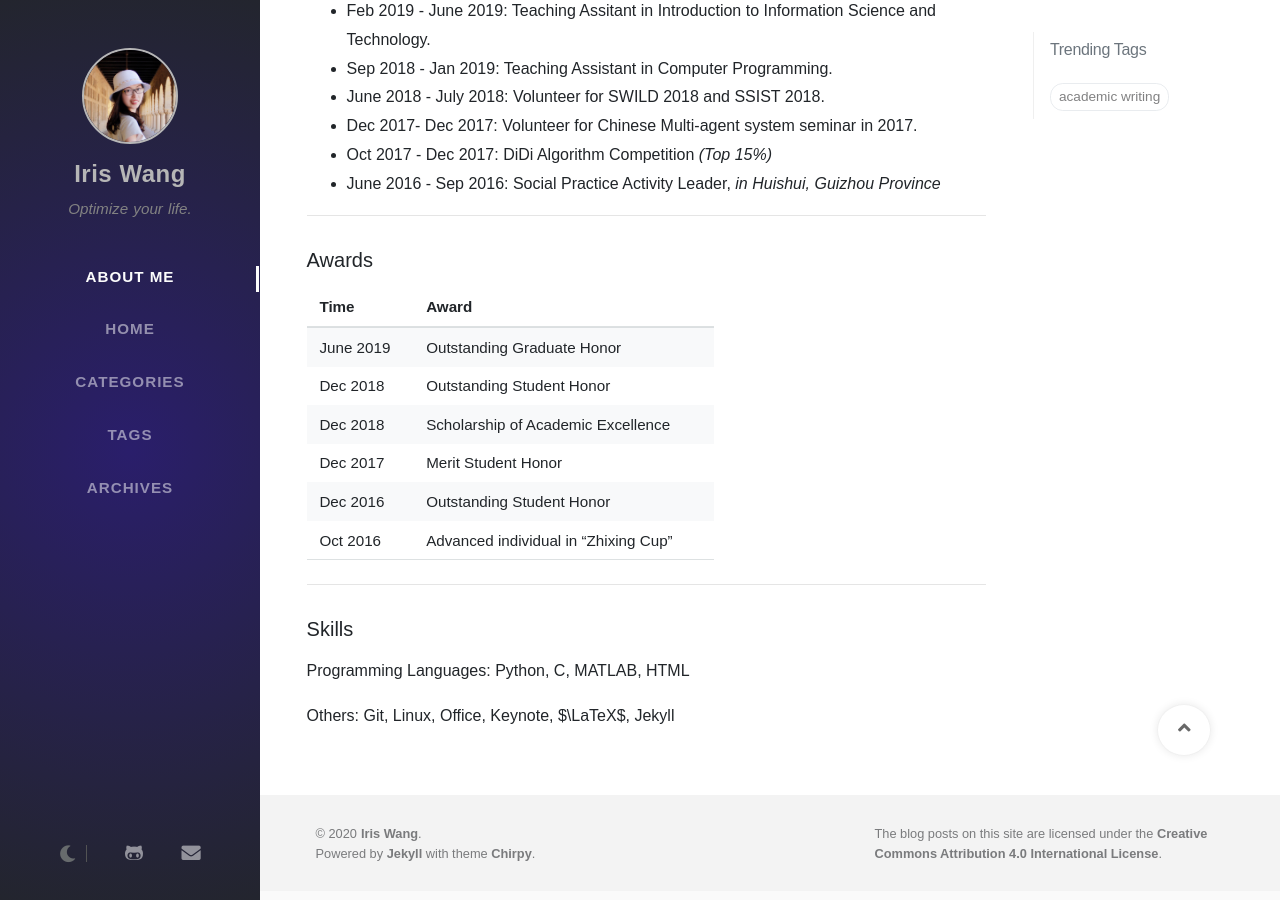
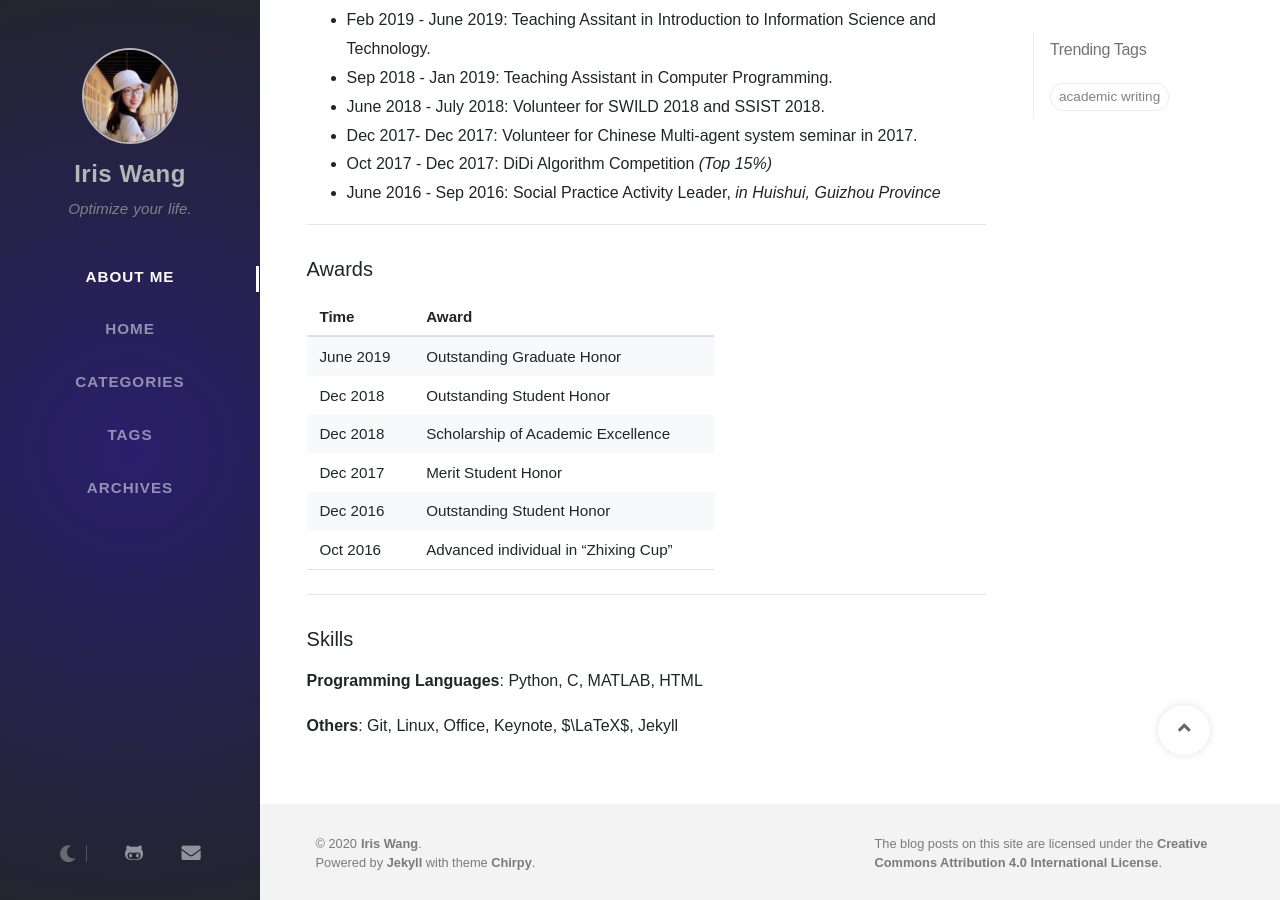
Before and after one commit to IrisWangHe/IrisWangHe.github.io, a Jekyll site: the page built from tabs/about.md, in a window 1280 px wide and 900 px high, scrolled down 1138 px. Built offline with Jekyll 4.4.1, drawn with Linux system fonts in a browser that asks for light colours; nearby versions of some CDN libraries; some web fonts are replaced; comment, search, counter and statistics services are not loaded; part of the change alters nothing that is shown.

```diff
--- a/tabs/about.md
+++ b/tabs/about.md
@@ -21,7 +21,7 @@ My research interests lie in **optimization, machine learning, and algorithmic g
 | Sep 2019 - Current  | M.S. Candidate in *Communication and Information System* in **ShanghaiTech University**, Shanghai |
 | Sep 2015 - Jun 2019 | B.E. Computer Science in **ShanghaiTech University**, Shanghai |
 
-####Others:
+#### Others:
 
 - June2018 - June 2018  2018 IEEE ComSoc Summer School on "Fog Computing"
 - July 2017- Aug 2017  Summer school in UC Berkeley University, California
@@ -72,6 +72,6 @@ My research interests lie in **optimization, machine learning, and algorithmic g
 
 ### Skills
 
-Programming Languages: Python, C, MATLAB, HTML
+**Programming Languages**: 	Python, C, MATLAB, HTML
 
-Others: Git, Linux, Office, Keynote, $\LaTeX$, Jekyll
+**Others**: 						Git, Linux, Office, Keynote, $\LaTeX$, Jekyll
```
